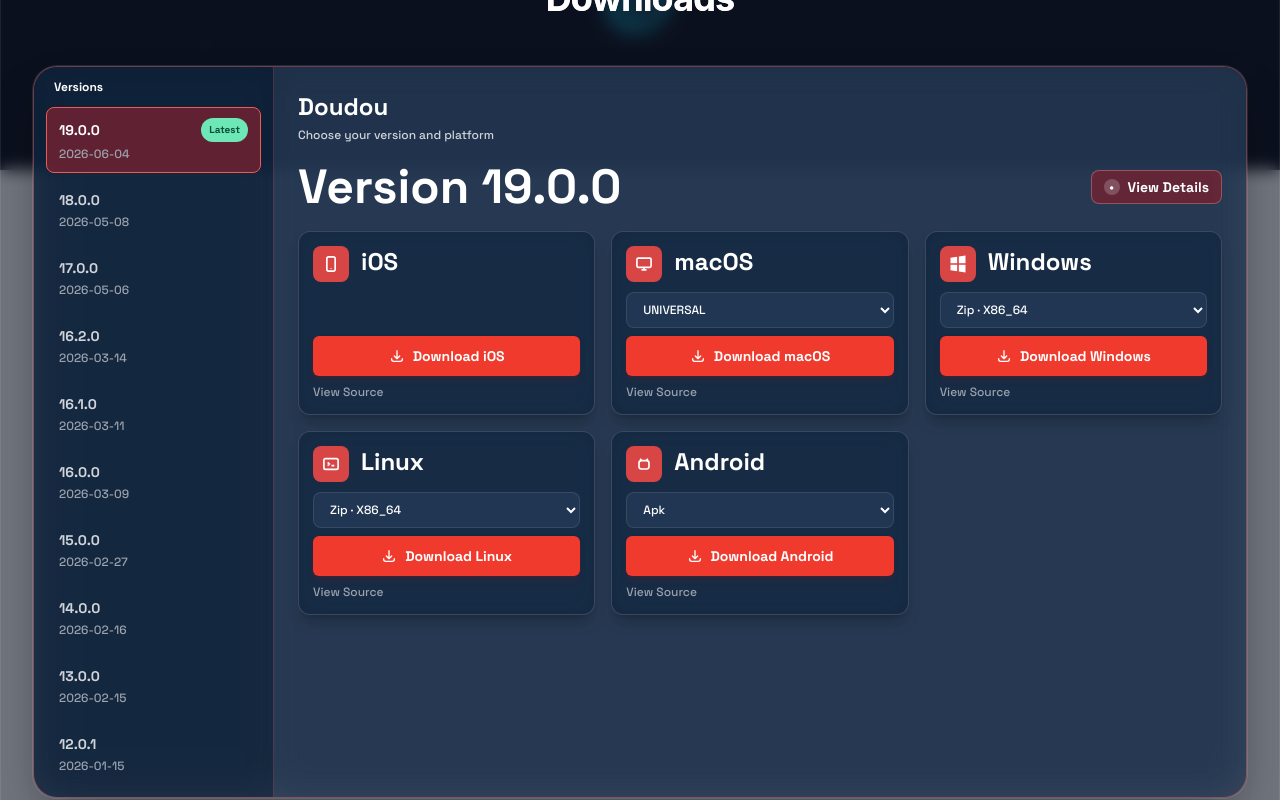
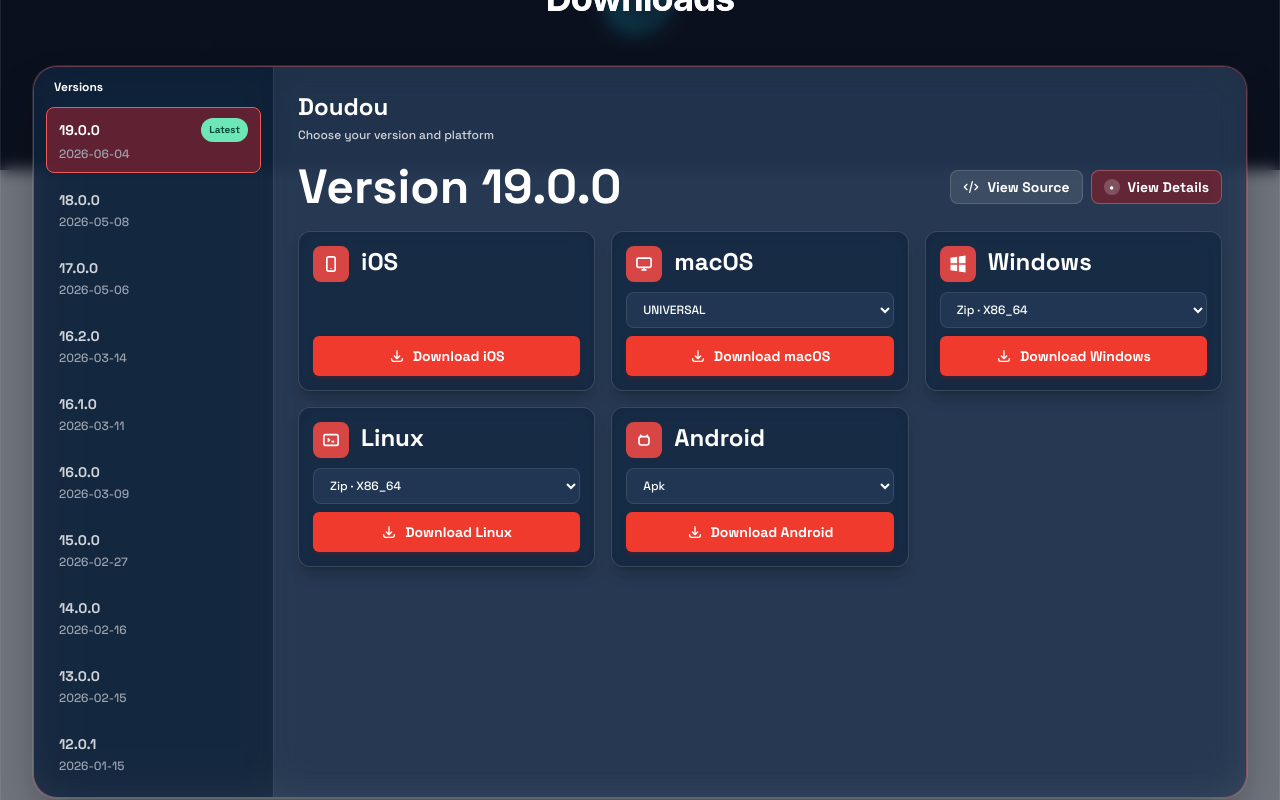
Before and after one commit to openlyst/openlyst, a Next.js app: page /apps/doudou in a window 1280 px wide. Shown: the part 630-1430 px from the top of the page. Built offline with nearby package versions, Linux system fonts and the light colour scheme.

Commit message:
Move source code button from download cards to version header

```diff
--- a/src/components/AppDetailContent.tsx
+++ b/src/components/AppDetailContent.tsx
@@ -369,6 +369,20 @@ export function AppDetailContent({
 
                   <div className="flex flex-wrap items-center justify-between gap-3">
                     <h4 className="text-white text-4xl md:text-5xl font-bold leading-tight">{t.common.version} {version.version}</h4>
+                    <div className="flex items-center gap-2">
+                      {version.sourceCode && (
+                        <a
+                          href={version.sourceCode}
+                          target="_blank"
+                          rel="noopener noreferrer"
+                          className="inline-flex items-center gap-2 rounded-lg border border-white/15 bg-white/10 hover:bg-white/20 text-white px-3 py-1.5 text-sm font-semibold transition-colors"
+                        >
+                          <svg className="w-4 h-4" fill="none" stroke="currentColor" viewBox="0 0 24 24">
+                            <path strokeLinecap="round" strokeLinejoin="round" strokeWidth={2} d="M10 20l4-16m4 4l4 4-4 4M6 16l-4-4 4-4" />
+                          </svg>
+                          {t.appDetail.viewSource}
+                        </a>
+                      )}
                       <button
                         type="button"
                         onClick={() => setChangelogOpen(true)}
@@ -377,6 +391,7 @@ export function AppDetailContent({
                         <span className="inline-flex items-center justify-center w-4 h-4 rounded-full bg-white/20 text-xs">•</span>
                         {t.appDetail.viewDetails}
                       </button>
+                    </div>
                   </div>
 
                   {/* Download cards */}
@@ -436,16 +451,6 @@ export function AppDetailContent({
                                   </svg>
                                   {buttonText}
                                 </a>
-                                {version.sourceCode && (
-                                  <a
-                                    href={version.sourceCode}
-                                    target="_blank"
-                                    rel="noopener noreferrer"
-                                    className="text-xs text-gray-400 hover:text-white transition-colors"
-                                  >
-                                    {t.appDetail.viewSource}
-                                  </a>
-                                )}
                               </div>
                             </div>
                           );
```
Lines whose indentation alone changed are shown as unchanged.
